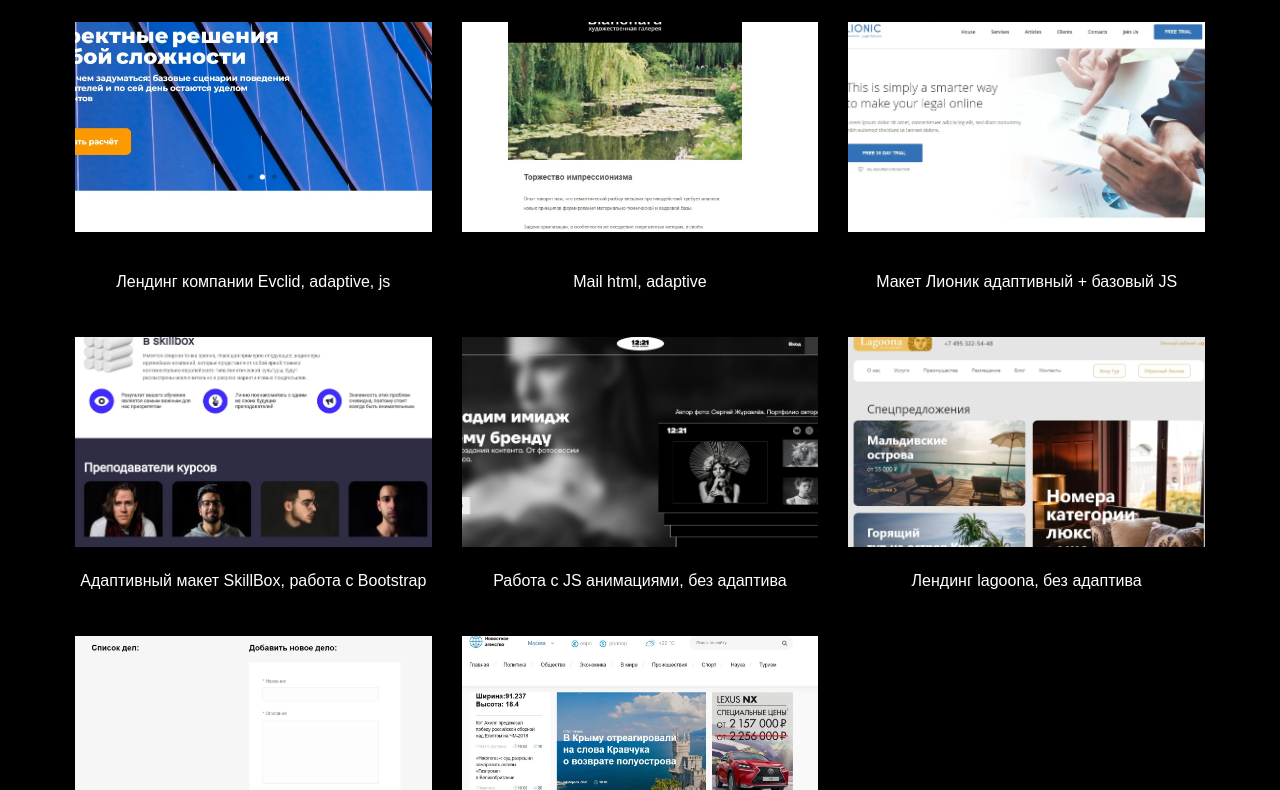
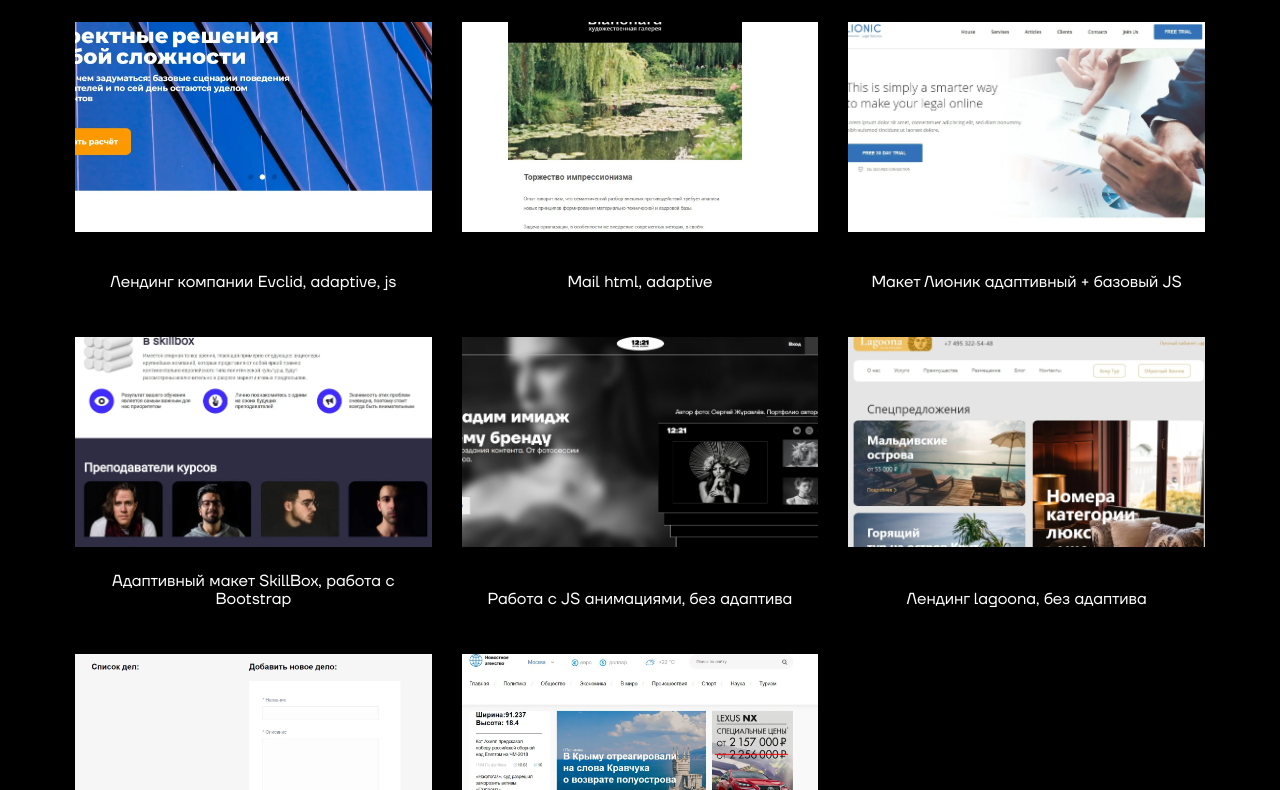
Before and after one commit to shifozzy/github.io, a plain HTML site: page index.html in a window 1280 px wide. Shown: the part 243-1033 px from the top of the page. Drawn offline with nearby package versions, Linux system fonts and the light colour scheme.

Commit message:
Update style.css

```diff
--- a/style/style.css
+++ b/style/style.css
@@ -1,3 +1,19 @@
+@font-face {
+	font-family: 'Gilroy';
+	src: url('../fonts/TTFirsNeue-Regular.woff2') format('woff2');
+	font-display: swap;
+	font-weight: 400;
+	font-style: normal;
+}
+
+@font-face {
+	font-family: 'Gilroy';
+  src: url('../fonts/TTFirsNeue-Bold.woff2') format('woff2');
+	font-display: swap;
+	font-weight: 700;
+	font-style: normal;
+}
+
 * {
   box-sizing: border-box;
 }
@@ -6,7 +22,7 @@ body {
   margin: 0;
   padding: 0;
   color: #FFF;
-  font-family: Arial;
+  font-family: 'Gilroy', sans-serif;
 }
 
 
```
